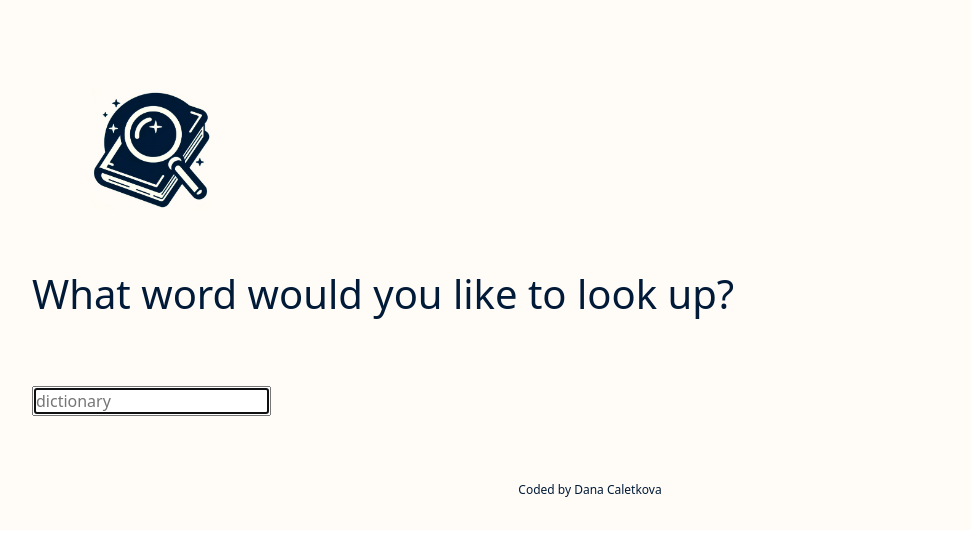
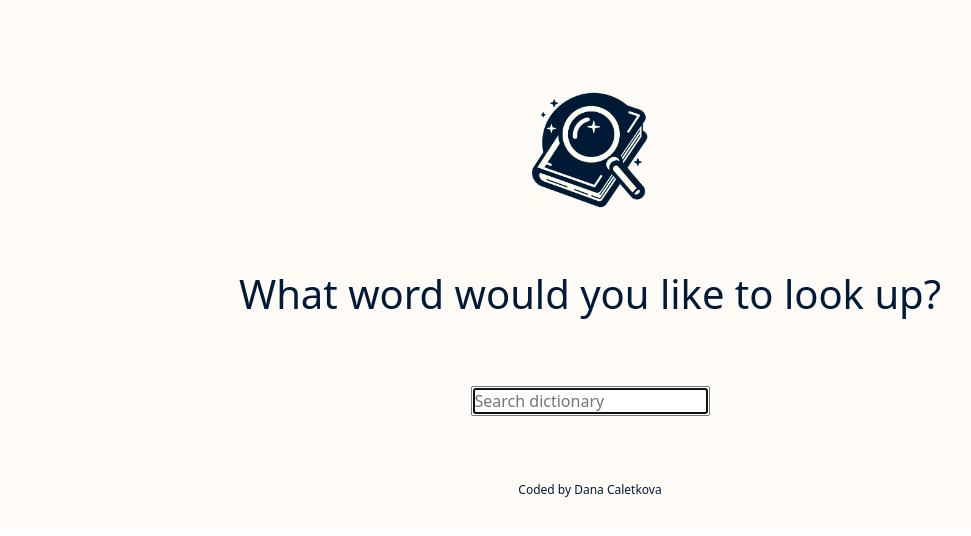
Before and after one commit to danacaletkova/dictionary, a React (Create React App) app: page / in a window 1280 px wide. Shown: the top 536 px of the page, without its empty margins (50-1021 px from the left). Built offline with nearby package versions, Linux system fonts and the light colour scheme.

Commit message:
Did minor style changes

```diff
--- a/src/App.css
+++ b/src/App.css
@@ -1,4 +1,5 @@
 .App {
+  text-align: center;
   background-color: #fffcf7;
 }
 
--- a/src/Dictionary.js
+++ b/src/Dictionary.js
@@ -4,7 +4,7 @@ import Results from "./Results";
 import "./Dictionary.css";
 
 export default function Dictionary() {
-  const [keyword, setKeyword] = useState("dictionary");
+  const [keyword, setKeyword] = useState("");
   const [results, setResults] = useState(null);
 
   function displayResults(response) {
@@ -28,7 +28,7 @@ export default function Dictionary() {
         <input
           type="search"
           autoFocus={true}
-          placeholder={keyword}
+          placeholder="Search dictionary"
           onChange={getKeyword}
         />
       </form>
```
